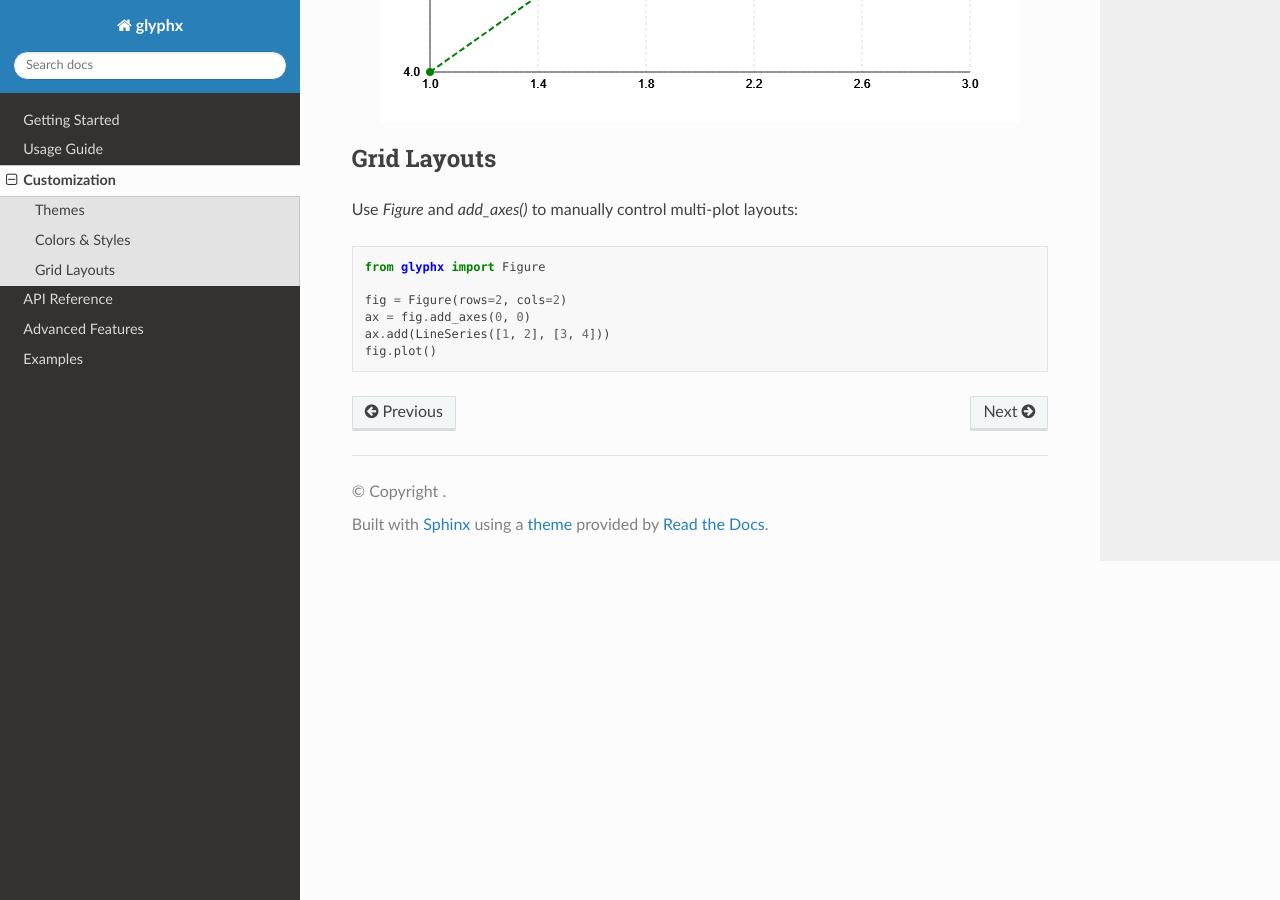
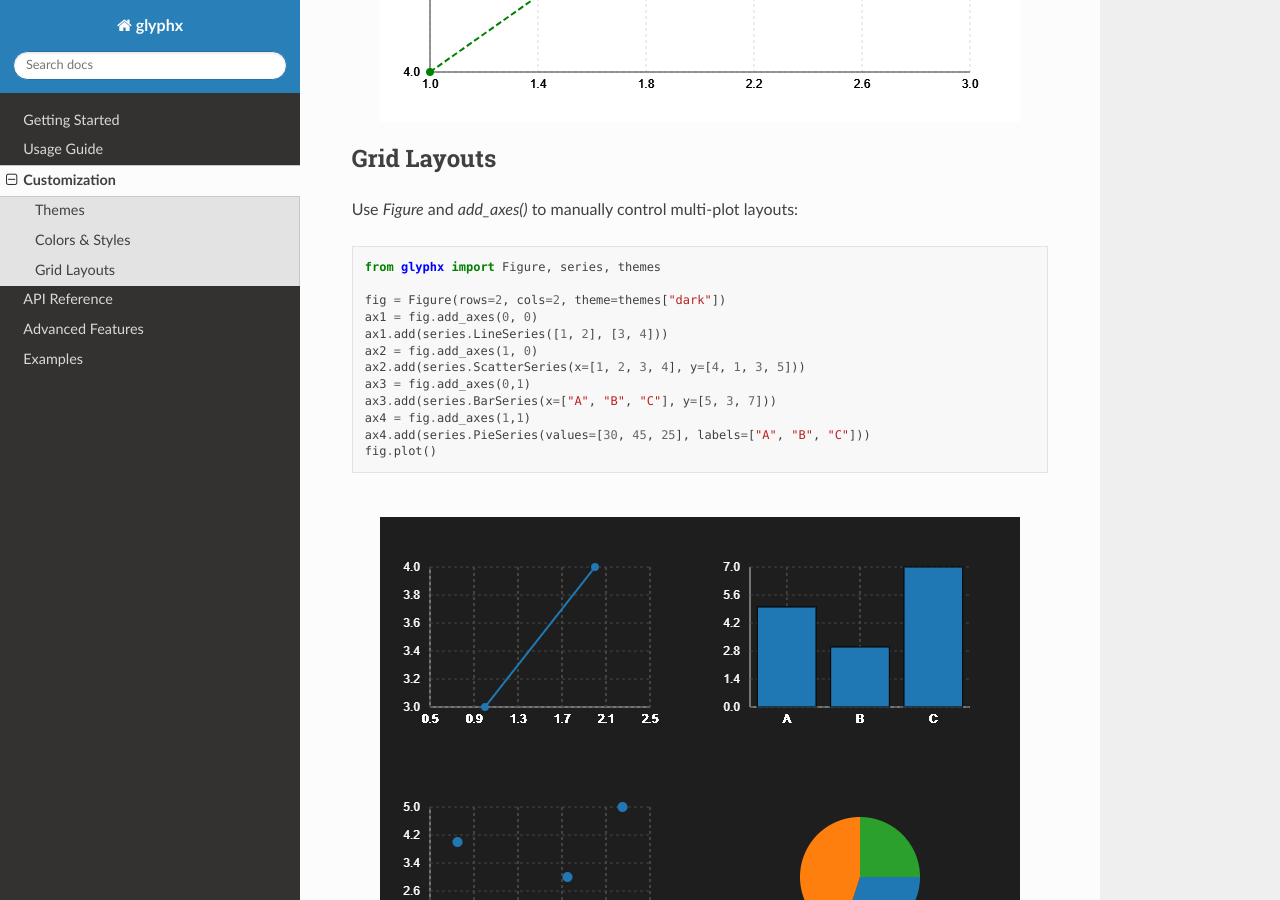
Before and after one commit to kjkoeller/glyphx, a Sphinx documentation site: the page built from docs/customization.rst, in a window 1280 px wide and 900 px high, scrolled down 1467 px. Built offline with Sphinx 7.4.7 and the Read the Docs theme 3.1.0, drawn with Linux system fonts in a browser that asks for light colours.

Commit message:
Grid Layout Example

```diff
--- a/docs/customization.rst
+++ b/docs/customization.rst
@@ -40,9 +40,20 @@ Use `Figure` and `add_axes()` to manually control multi-plot layouts:
 
 .. code-block:: python
 
-    from glyphx import Figure
+    from glyphx import Figure, series, themes
 
-    fig = Figure(rows=2, cols=2)
-    ax = fig.add_axes(0, 0)
-    ax.add(LineSeries([1, 2], [3, 4]))
+    fig = Figure(rows=2, cols=2, theme=themes["dark"])
+    ax1 = fig.add_axes(0, 0)
+    ax1.add(series.LineSeries([1, 2], [3, 4]))
+    ax2 = fig.add_axes(1, 0)
+    ax2.add(series.ScatterSeries(x=[1, 2, 3, 4], y=[4, 1, 3, 5]))
+    ax3 = fig.add_axes(0,1)
+    ax3.add(series.BarSeries(x=["A", "B", "C"], y=[5, 3, 7]))
+    ax4 = fig.add_axes(1,1)
+    ax4.add(series.PieSeries(values=[30, 45, 25], labels=["A", "B", "C"]))
     fig.plot()
+
+.. image:: examples/grid_layout.png
+   :alt: Basic Plot
+   :width: 680px
+   :align: center
```
